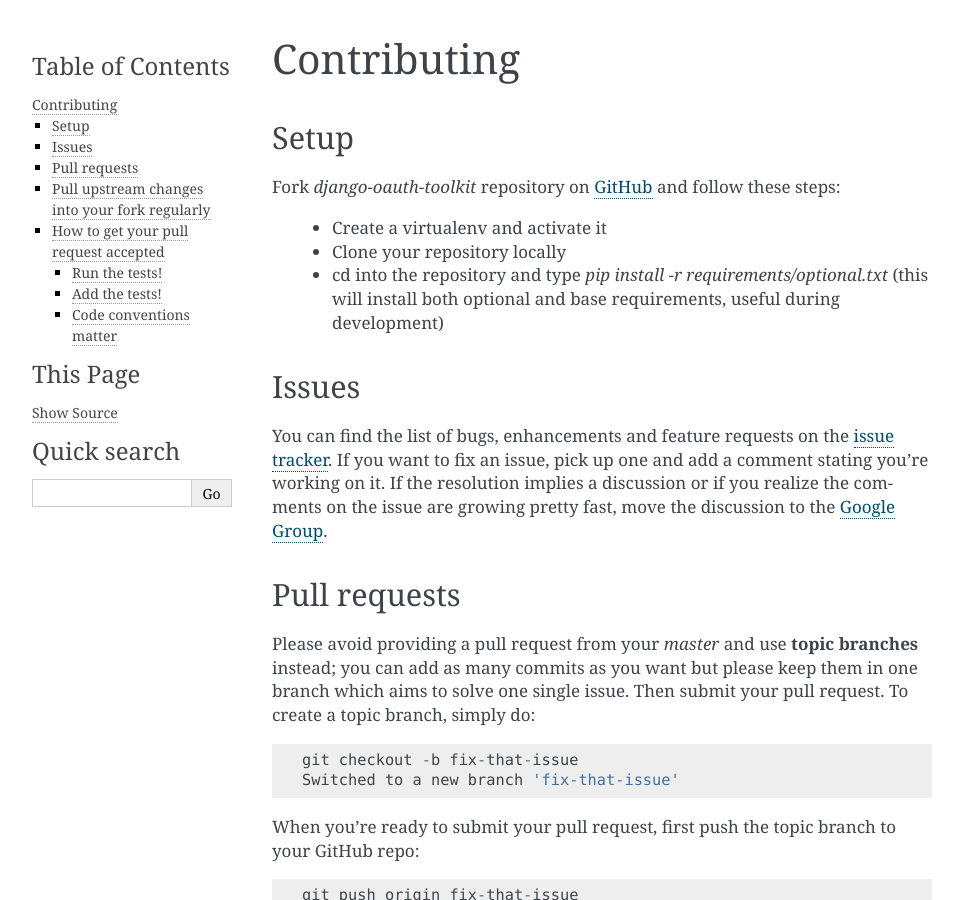
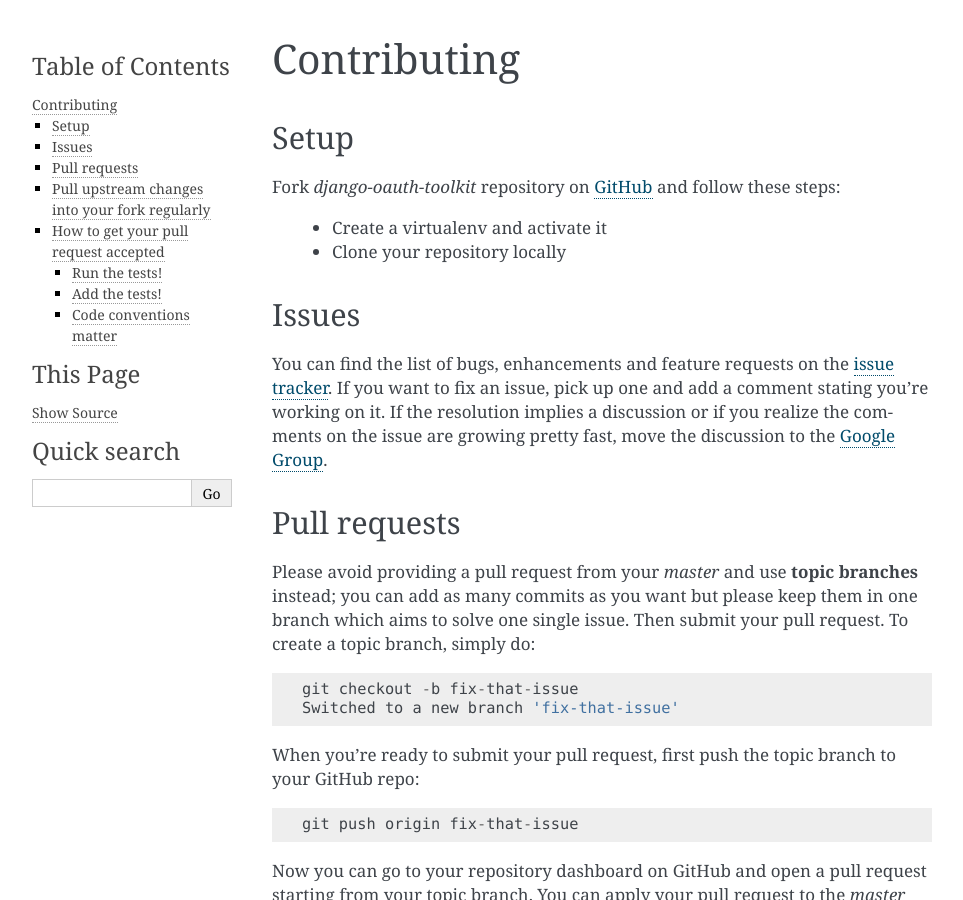
Before and after one commit to sheriffwoody0922/oauth-python-django, a Sphinx documentation site: the page built from docs/contributing.rst, in a window 1280 px wide and 900 px high. Shown: the whole window, without its empty margins (148-1111 px from the left). Built offline with Sphinx 7.4.7, drawn with Linux system fonts in a browser that asks for light colours.

Commit message:
Remove incorrect reference to requirements from docs
The requirements files were deleted on 9th March 2017 when test
requirements were moved to tox.ini. The issue of no
requirements/optional.txt file was raised in issue 535, which can be
closed if this PR is merged.

```diff
--- a/docs/contributing.rst
+++ b/docs/contributing.rst
@@ -9,7 +9,6 @@ Fork `django-oauth-toolkit` repository on `GitHub <https://github.com/evonove/dj
 
  * Create a virtualenv and activate it
  * Clone your repository locally
- * cd into the repository and type `pip install -r requirements/optional.txt` (this will install both optional and base requirements, useful during development)
 
 Issues
 ======
```
